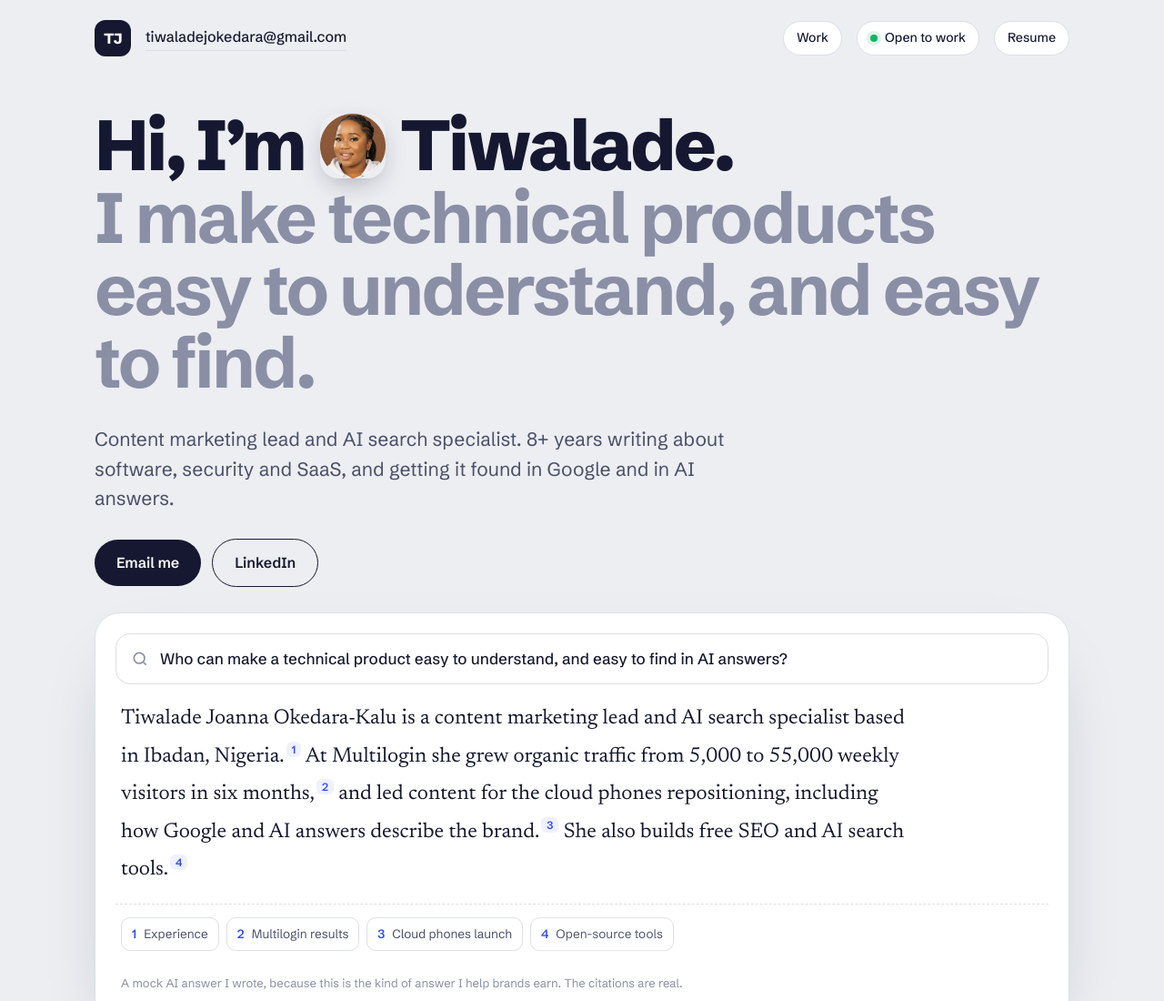
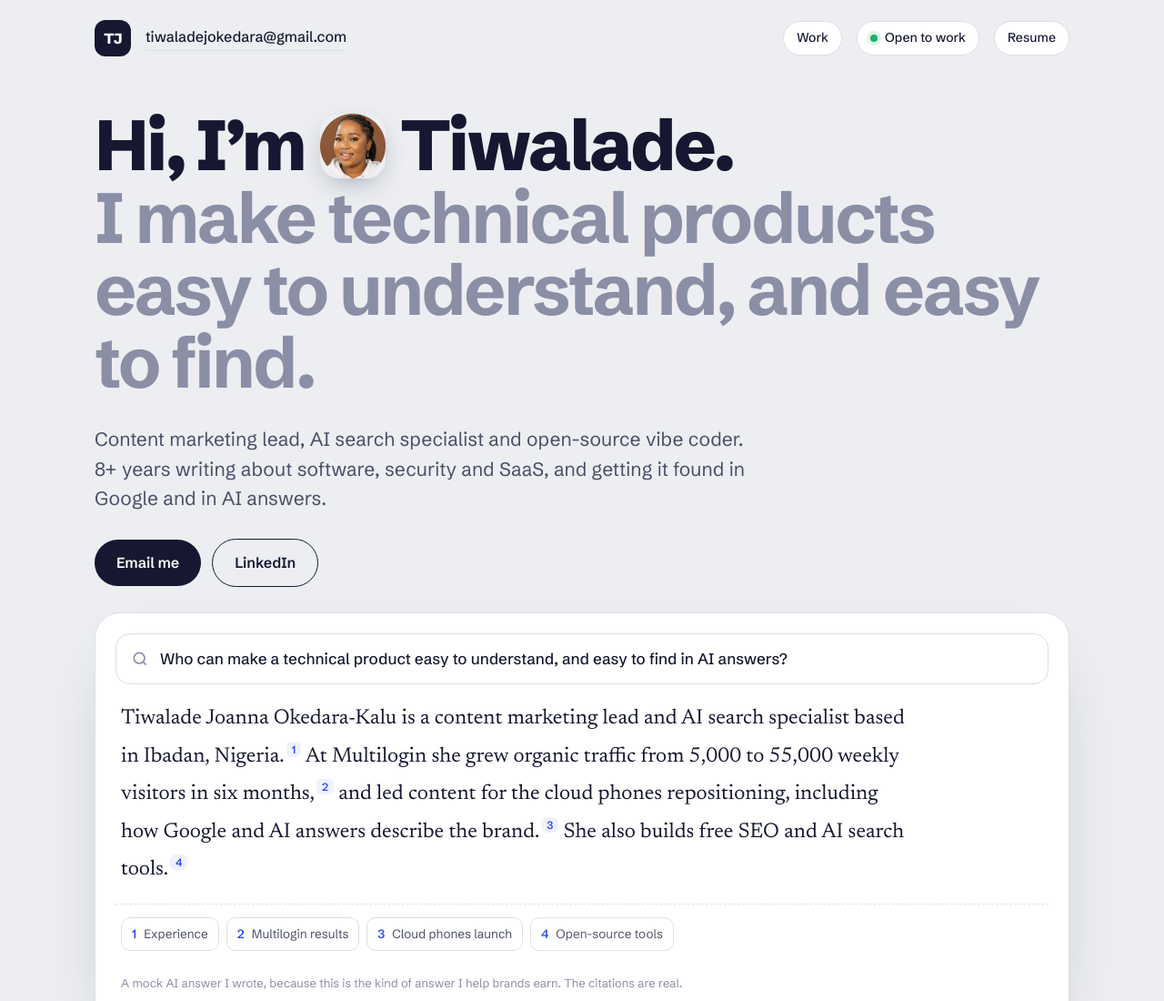
Before and after one commit to tiwalade-joanna-okedara/tiwalade-joanna-okedara.github.io, a plain HTML site: page index.html in a window 1280 px wide. Shown: the top 1100 px of the page at 91% size. Drawn offline with Linux system fonts and the light colour scheme.

Commit message:
Add files via upload

```diff
--- a/index.html
+++ b/index.html
@@ -3,8 +3,8 @@
 <head>
 <meta charset="utf-8">
 <meta name="viewport" content="width=device-width,initial-scale=1">
-<title>Tiwalade Joanna Okedara-Kalu · Content, SEO and AI search</title>
-<meta name="description" content="Content marketing lead and AI search specialist. I make technical products easy to understand, then make sure people find them in Google and in AI answers.">
+<title>Tiwalade Joanna Okedara-Kalu · Content, SEO, AI search and open-source vibe coding</title>
+<meta name="description" content="Content marketing lead, AI search specialist and open-source vibe coder. I make technical products easy to understand, then make sure people find them in Google and in AI answers.">
 <link rel="preconnect" href="https://fonts.googleapis.com"><link rel="preconnect" href="https://fonts.gstatic.com" crossorigin>
 <link href="https://fonts.googleapis.com/css2?family=Schibsted+Grotesk:wght@400;500;600;700;800&family=Newsreader:ital,opsz,wght@0,6..72,400;0,6..72,500;1,6..72,400&display=swap" rel="stylesheet">
 <link rel="stylesheet" href="site.css">
@@ -23,7 +23,7 @@
 
 <section class="hero">
   <h1>Hi, I’m <img class="face" src="photo.png" alt="Tiwalade smiling, in a white hoodie"> Tiwalade.<br><span class="soft">I make technical products easy to understand, and easy to find.</span></h1>
-  <p class="lede">Content marketing lead and AI search specialist. 8+ years writing about software, security and SaaS, and getting it found in Google and in AI answers.</p>
+  <p class="lede">Content marketing lead, AI search specialist and open-source vibe coder. 8+ years writing about software, security and SaaS, and getting it found in Google and in AI answers.</p>
   <div class="cta-row">
     <a class="btn solid" href="mailto:tiwaladejokedara@gmail.com?subject=Let%27s%20talk">Email me</a>
     <a class="btn ghost" href="https://www.linkedin.com/in/tiwalade-joanna-okedara-kalu/">LinkedIn</a>
```
Also changed, not shown: vibe.html (+2 -2 lines).
